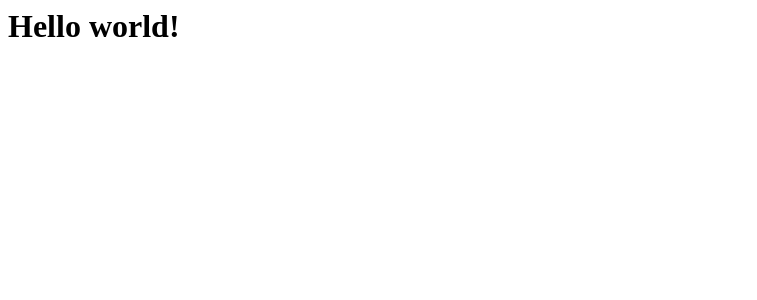
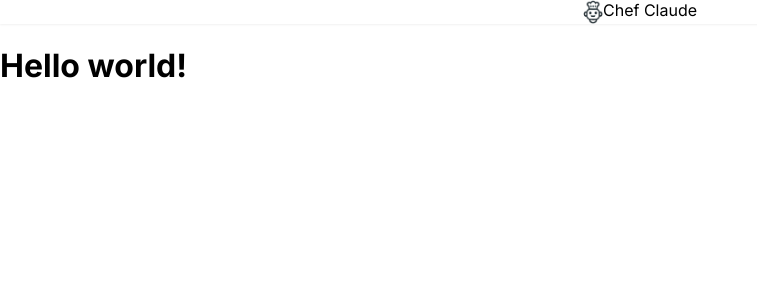
Before and after one commit to 0xYurii/Chef-Claude, a React (Vite) app: page / in a window 1280 px wide. Shown: the top 300 px of the page, without its empty margins (0-757 px from the left). Built offline with nearby package versions, Linux system fonts and the light colour scheme.

Commit message:
feat: refactor App component and add Header component

```diff
--- a/index.html
+++ b/index.html
@@ -3,7 +3,7 @@
         <link rel="preconnect" href="https://fonts.googleapis.com">
         <link rel="preconnect" href="https://fonts.gstatic.com" crossorigin>
         <link href="https://fonts.googleapis.com/css2?family=Inter:ital,opsz,wght@0,14..32,100..900;1,14..32,100..900&display=swap" rel="stylesheet">
-        <link rel="stylesheet" href="/index.css">
+        <link rel="stylesheet" href="/src/index.css">
     </head>
     <body>
         <div id="root"></div>
--- a/src/App.jsx
+++ b/src/App.jsx
@@ -2,9 +2,14 @@
  * Challenge: Build the Header component in a separate file
  * and render it here in the App component
  */
+import Heder from "./Header"
 
 export default function App() {
   return (
-      <h1>Hello world!</h1>
+      <main>
+        <Heder/>
+        <h1>Hello world!</h1>
+      </main>
+
   )
 }
--- /dev/null
+++ b/src/Header.jsx
@@ -0,0 +1,11 @@
+
+
+export default function Header(){
+    return(
+        <div className="head">
+
+            <img className="img-chef" src="../images/chef-claude-icon.png" alt="chef icon"/>
+            <header>Chef Claude</header>
+        </div>
+    )
+}
--- a/src/index.css
+++ b/src/index.css
@@ -6,7 +6,14 @@ body {
     margin: 0;
     font-family: Inter, sans-serif;
 }
-
+.head{
+  display: flex;
+  justify-content: center;
+  box-shadow:  0px 1px 2px 0px rgba(0, 0, 0, 0.06);
+}
+.img-chef{
+  width: 20;
+}
 /**
 header box shadow code:
 box-shadow: 0px 1px 3px 0px rgba(0, 0, 0, 0.10), 0px 1px 2px 0px rgba(0, 0, 0, 0.06);
--- a/src/main.jsx
+++ b/src/main.jsx
@@ -1,4 +1,5 @@
 import ReactDOM from 'react-dom/client';
 import App from "./App"
 
+
 ReactDOM.createRoot(document.getElementById('root')).render(<App />);
```
Also changed, not shown: src/Heder.jsx (deleted, +0 -7 lines).
